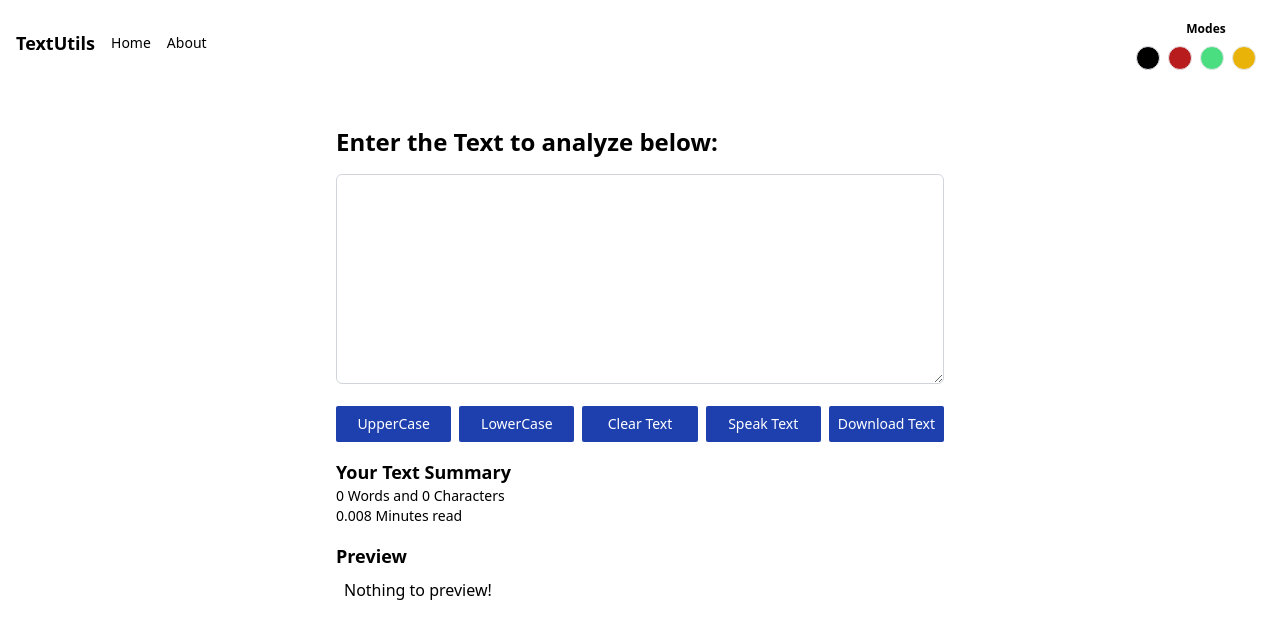
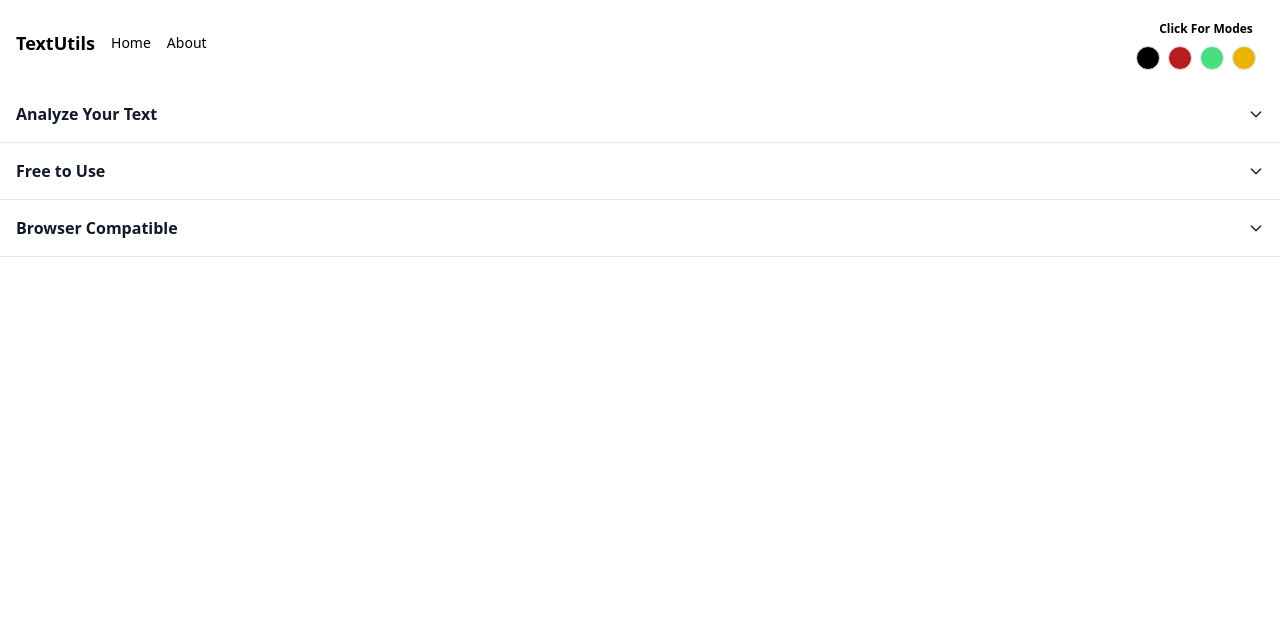
Before and after one commit to kiran232004/TextUtils, a React (Create React App) app: page /About in a window 1280 px wide. Shown: the top 638 px of the page. Built offline with nearby package versions, Linux system fonts and the light colour scheme.

Commit message:
Updated components and fixed bugs

```diff
--- a/package.json
+++ b/package.json
@@ -7,7 +7,6 @@
     "@testing-library/jest-dom": "^5.17.0",
     "@testing-library/react": "^13.4.0",
     "@testing-library/user-event": "^13.5.0",
-    "gh-pages": "^6.1.1",
     "react": "^18.3.1",
     "react-dom": "^18.3.1",
     "react-router-dom": "^6.26.1",
--- a/src/App.js
+++ b/src/App.js
@@ -2,8 +2,8 @@ import React, { useState } from 'react';
 import Navbar from './components/Navbar';
 import Textform from './components/Textform';
 import Alert from './components/Alert';
-// import About from './components/About';
-// import { BrowserRouter as Router, Routes, Route } from 'react-router-dom';
+import About from './components/About';
+import { BrowserRouter as Router, Routes, Route } from 'react-router-dom';
 
 function App() {
   const [Mode, setMode] = useState(false);
@@ -52,15 +52,14 @@ function App() {
 
   return (
     <>
-      {/* <Router> */}
+      <Router>
         <Navbar title="TextUtils" Mode={Mode} showAlert={showAlert} changingMode={changingMode} />
         <Alert alert={alert} />
-        <Textform showAlert={showAlert} Mode={Mode} />
-        {/* <Routes> */}
-          {/* <Route path="/About" element={<About />} />
-          <Route path="/" element={<Textform showAlert={showAlert} Mode={Mode} />} />
+        <Routes>
+          <Route exact path="/About" mode={Mode} element={<About />} />
+          <Route exact path="/" element={<Textform showAlert={showAlert} mode={Mode} />} />
         </Routes>
-      </Router> */}
+      </Router>
     </>
   );
 }
--- a/src/components/About.js
+++ b/src/components/About.js
@@ -1,10 +1,18 @@
 import React, { useState } from 'react';
 
-function About() {
+function About(props) {
   const [openCollapse, setOpenCollapse] = useState(null);
 
   const toggleCollapse = (id) => {
     setOpenCollapse(openCollapse === id ? null : id);
+  };
+
+  const containerStyle = {
+    Light: 'bg-white text-gray-900',
+    Dark: 'bg-gray-800 text-white',
+    Red: 'bg-red-50 text-red-800',
+    Yellow: 'bg-yellow-50 text-yellow-800',
+    Green: 'bg-green-50 text-green-800 ',
   };
 
   return (
@@ -13,13 +21,13 @@ function About() {
       <div className="border-b border-gray-200">
         <h2>
           <button
-            className="flex items-center justify-between w-full p-4 text-left text-gray-900 bg-gray-100 hover:bg-gray-200 focus:outline-none"
+            className={`${containerStyle[props.mode]} flex items-center justify-between w-full p-4 text-left text-gray-900 hover:bg-gray-200 focus:outline-none`}
             type="button"
             aria-expanded={openCollapse === 'collapseOne'}
             aria-controls="collapseOne"
             onClick={() => toggleCollapse('collapseOne')}
           >
-            Accordion Item #1
+            <span className={`font-bold ${containerStyle[props.mode]}`}>Analyze Your Text</span>
             <svg
               className={`w-4 h-4 transition-transform duration-200 ${openCollapse === 'collapseOne' ? 'rotate-180' : ''}`}
               fill="none"
@@ -41,8 +49,7 @@ function About() {
           className={`overflow-hidden transition-max-height duration-300 ease-in-out ${openCollapse === 'collapseOne' ? 'max-h-screen' : 'max-h-0'}`}
         >
           <div className="p-4 bg-white">
-            <strong>This is the first item's accordion body.</strong> It is shown by default, until the collapse plugin adds the appropriate classes that we use to style each element. These classes control the overall appearance, as well as the showing and hiding via CSS transitions. You can modify any of this with custom CSS or overriding our default variables. It's also worth noting that just about any HTML can go within the <code>.accordion-body</code>, though the transition does limit overflow.
-          </div>
+          Our platform offers robust text analysis tools designed to provide detailed insights into your content. Whether you need to count words, characters, or evaluate the readability of your text, our tools make it easy to break down and understand your content. This feature is ideal for writers, students, and professionals who want to improve the quality and clarity of their work.          </div>
         </div>
       </div>
 
@@ -50,13 +57,13 @@ function About() {
       <div className="border-b border-gray-200">
         <h2>
           <button
-            className="flex items-center justify-between w-full p-4 text-left text-gray-900 bg-gray-100 hover:bg-gray-200 focus:outline-none"
+            className={`${containerStyle[props.mode]} flex items-center justify-between w-full p-4 text-left text-gray-900 hover:bg-gray-200 focus:outline-none`}
             type="button"
             aria-expanded={openCollapse === 'collapseTwo'}
             aria-controls="collapseTwo"
             onClick={() => toggleCollapse('collapseTwo')}
           >
-            Accordion Item #2
+            <span className={`${containerStyle[props.mode]} font-bold `}>Free to Use</span>
             <svg
               className={`w-4 h-4 transition-transform duration-200 ${openCollapse === 'collapseTwo' ? 'rotate-180' : ''}`}
               fill="none"
@@ -78,8 +85,9 @@ function About() {
           className={`overflow-hidden transition-max-height duration-300 ease-in-out ${openCollapse === 'collapseTwo' ? 'max-h-screen' : 'max-h-0'}`}
         >
           <div className="p-4 bg-white">
-            <strong>This is the second item's accordion body.</strong> It is hidden by default, until the collapse plugin adds the appropriate classes that we use to style each element. These classes control the overall appearance, as well as the showing and hiding via CSS transitions. You can modify any of this with custom CSS or overriding our default variables. It's also worth noting that just about any HTML can go within the <code>.accordion-body</code>, though the transition does limit overflow.
-          </div>
+          We believe in providing accessible tools for everyone, which is why our text analysis services are completely free to use. You can access all the features without any cost, making it easier for anyone to analyze and enhance their text without worrying about subscriptions or fees.
+
+</div>
         </div>
       </div>
 
@@ -87,13 +95,13 @@ function About() {
       <div className="border-b border-gray-200">
         <h2>
           <button
-            className="flex items-center justify-between w-full p-4 text-left text-gray-900 bg-gray-100 hover:bg-gray-200 focus:outline-none"
+            className={`${containerStyle[props.mode]} flex items-center justify-between w-full p-4 text-left text-gray-900 hover:bg-gray-200 focus:outline-none`}
             type="button"
             aria-expanded={openCollapse === 'collapseThree'}
             aria-controls="collapseThree"
             onClick={() => toggleCollapse('collapseThree')}
           >
-            Accordion Item #3
+            <span className={`${containerStyle[props.mode]} font-bold`}>Browser Compatible</span>
             <svg
               className={`w-4 h-4 transition-transform duration-200 ${openCollapse === 'collapseThree' ? 'rotate-180' : ''}`}
               fill="none"
@@ -115,8 +123,7 @@ function About() {
           className={`overflow-hidden transition-max-height duration-300 ease-in-out ${openCollapse === 'collapseThree' ? 'max-h-screen' : 'max-h-0'}`}
         >
           <div className="p-4 bg-white">
-            <strong>This is the third item's accordion body.</strong> It is hidden by default, until the collapse plugin adds the appropriate classes that we use to style each element. These classes control the overall appearance, as well as the showing and hiding via CSS transitions. You can modify any of this with custom CSS or overriding our default variables. It's also worth noting that just about any HTML can go within the <code>.accordion-body</code>, though the transition does limit overflow.
-          </div>
+          Our application is fully browser-compatible, ensuring that you can access and use our tools from any modern web browser. Whether you’re using Chrome, Firefox, Safari, or Edge, you’ll have a seamless experience with our platform. This compatibility means you can analyze your text anytime, anywhere, without needing to download or install any additional software.          </div>
         </div>
       </div>
     </div>
--- a/src/components/Navbar.js
+++ b/src/components/Navbar.js
@@ -1,26 +1,25 @@
 import React from 'react';
-// import {Link} from 'react-router-dom';
+import {Link} from 'react-router-dom';
 
 
 
 function Navbar(props) {
-    const modeStyles = {
-        Dark: 'bg-gray-900 text-white',
-        Red: 'bg-red-700 text-white',
-        Green: 'bg-green-400 text-white',
-        Yellow: 'bg-yellow-500 text-black',
-        Light: 'bg-white text-gray-900', // Default light mode
-    };
-
+    const containerStyle = {
+        Light: 'bg-white text-gray-900',
+        Dark: 'bg-gray-800 text-white',
+        Red: 'bg-red-50 text-red-800',
+        Yellow: 'bg-yellow-50 text-yellow-800',
+        Green: 'bg-green-50 text-green-800 ',
+      };
     return (
-        <nav className={`flex items-center justify-between p-4 ${modeStyles[props.Mode]}`}>
+        <nav className={`flex items-center justify-between p-4 ${containerStyle[props.Mode]}`}>
             <div className="flex items-center space-x-4">
-                <p className="text-lg font-semibold">TextUtils</p>
-                <a className="text-sm" href='#'>Home</a>
-                <a className="text-sm" href='#'>About</a>
+                <p className={`text-lg font-semibold ${containerStyle[props.Mode]}`}>TextUtils</p>
+                <Link className={`text-sm ${containerStyle[props.Mode]}`} to='/'>Home</Link>
+                <Link className={`text-sm ${containerStyle[props.Mode]}`} to='/About'>About</Link>
             </div>
-            <div className='text-[0.75rem]'>
-                <p className='p-1 ml-3 mb-1 font-semibold text-center'> Modes</p>
+            <div className={`text-[0.75rem] ${containerStyle[props.Mode]}`}>
+                <p className={`p-1 ml-3 mb-1 font-semibold text-center ${containerStyle[props.Mode]}`}>Click For Modes</p>
                 <div className='flex'>
                     <button onClick={() => props.changingMode('Dark')} className='border w-6 h-6 mr-2 rounded-[50%] bg-black'></button>
                     <button onClick={() => props.changingMode('Red')} className='border w-6 h-6 mr-2 rounded-[50%] bg-red-700'></button>
--- a/src/components/Textform.js
+++ b/src/components/Textform.js
@@ -41,13 +41,20 @@ function Textform(props) {
         setText(event.target.value);
     };
 
+     const containerStyle = {
+        Light: 'bg-white text-gray-900',
+        Dark: 'bg-gray-800 text-white',
+        Red: 'bg-red-50 text-red-800',
+        Yellow: 'bg-yellow-50 text-yellow-800',
+        Green: 'bg-green-50 text-green-800 ',
+      };
+
 
     return (
         <>
             <div className=" container mt-6 mx-auto p-4 md:w-3/4 lg:w-2/3 xl:w-1/2">
-                <h1 className="text-xl md:text-2xl font-bold mb-4 ">Enter the Text to analyze below:</h1>
+                <h1 className={`text-xl md:text-2xl font-bold mb-4 ${containerStyle[props.mode]} `}>Enter the Text to analyze below:</h1>
                 <textarea
-
                     className="w-full p-2 mb-4 border border-gray-300 rounded-md  "
                     name="message"
                     value={Text}
@@ -56,19 +63,19 @@ function Textform(props) {
                     required
                 ></textarea>
                 <div className="flex flex-wrap gap-2 mb-4">
-                    <button className="flex-1 bg-blue-800 text-white rounded-sm p-2 text-sm hover:text-blue-400 hover:font-semibold hover:bg-white" onClick={handleUpClick}>UpperCase</button>
-                    <button className="flex-1 bg-blue-800 text-white rounded-sm p-2 text-sm hover:text-blue-400 hover:font-semibold hover:bg-white" onClick={handleLoClick}>LowerCase</button>
-                    <button className="flex-1 bg-blue-800 text-white rounded-sm p-2 text-sm hover:text-blue-400 hover:font-semibold hover:bg-white" onClick={handleClearClick}>Clear Text</button>
-                    <button className="flex-1 bg-blue-800 text-white rounded-sm p-2 text-sm hover:text-blue-400 hover:font-semibold hover:bg-white" onClick={Speak}>Speak Text</button>
-                    <button className="flex-1 bg-blue-800 text-white rounded-sm p-2 text-sm hover:text-blue-400 hover:font-semibold hover:bg-white" onClick={downloadText}>Download Text</button>
+                    <button disabled={Text.length===0} className="flex-1 bg-blue-800 text-white rounded-sm p-2 text-sm hover:text-blue-400 hover:font-semibold hover:bg-white" onClick={handleUpClick}>UpperCase</button>
+                    <button disabled={Text.length===0} className="flex-1 bg-blue-800 text-white rounded-sm p-2 text-sm hover:text-blue-400 hover:font-semibold hover:bg-white" onClick={handleLoClick}>LowerCase</button>
+                    <button disabled={Text.length===0} className="flex-1 bg-blue-800 text-white rounded-sm p-2 text-sm hover:text-blue-400 hover:font-semibold hover:bg-white" onClick={handleClearClick}>Clear Text</button>
+                    <button disabled={Text.length===0} className="flex-1 bg-blue-800 text-white rounded-sm p-2 text-sm hover:text-blue-400 hover:font-semibold hover:bg-white" onClick={Speak}>Speak Text</button>
+                    <button disabled={Text.length===0} className="flex-1 bg-blue-800 text-white rounded-sm p-2 text-sm hover:text-blue-400 hover:font-semibold hover:bg-white" onClick={downloadText}>Download Text</button>
                 </div>
-                <div className="text-left" >
-                    <h2 className="text-lg font-bold ">Your Text Summary</h2>
-                    <p className="text-sm ">{Text.split(" ").length-1} Words and {Text.length} Characters</p>
-                    <p className="text-sm ">{0.008 * Text.split(" ").length} Minutes read</p>
+                <div className={`text-left ${containerStyle[props.mode]}`} >
+                    <h2 className={`text-lg font-bold ${containerStyle[props.mode]}`}>Your Text Summary</h2>
+                    <p className={`text-sm ${containerStyle[props.mode]}`}>{Text.split(/\s+/).filter((element)=>{return element.length!==0 }).length} Words and {Text.length} Characters</p>
+                    <p className={`text-sm ${containerStyle[props.mode]} `}>{0.008 * Text.split(" ").filter((element)=>{return element.length!==0 }).length} Minutes read</p>
                 </div>
                 <div className="mt-4">
-                    <h2  className="text-lg font-bold ">Preview</h2>
+                    <h2  className={'text-lg font-bold ${containerStyle[props.mode]} '}>Preview</h2>
                     <p  className=" p-2 rounded-md ">{Text.length > 0 ? Text : "Nothing to preview!"}</p>
                 </div>
             </div>
```
Also changed, not shown: 1 other file (tests, documents, lock files or other folders).
